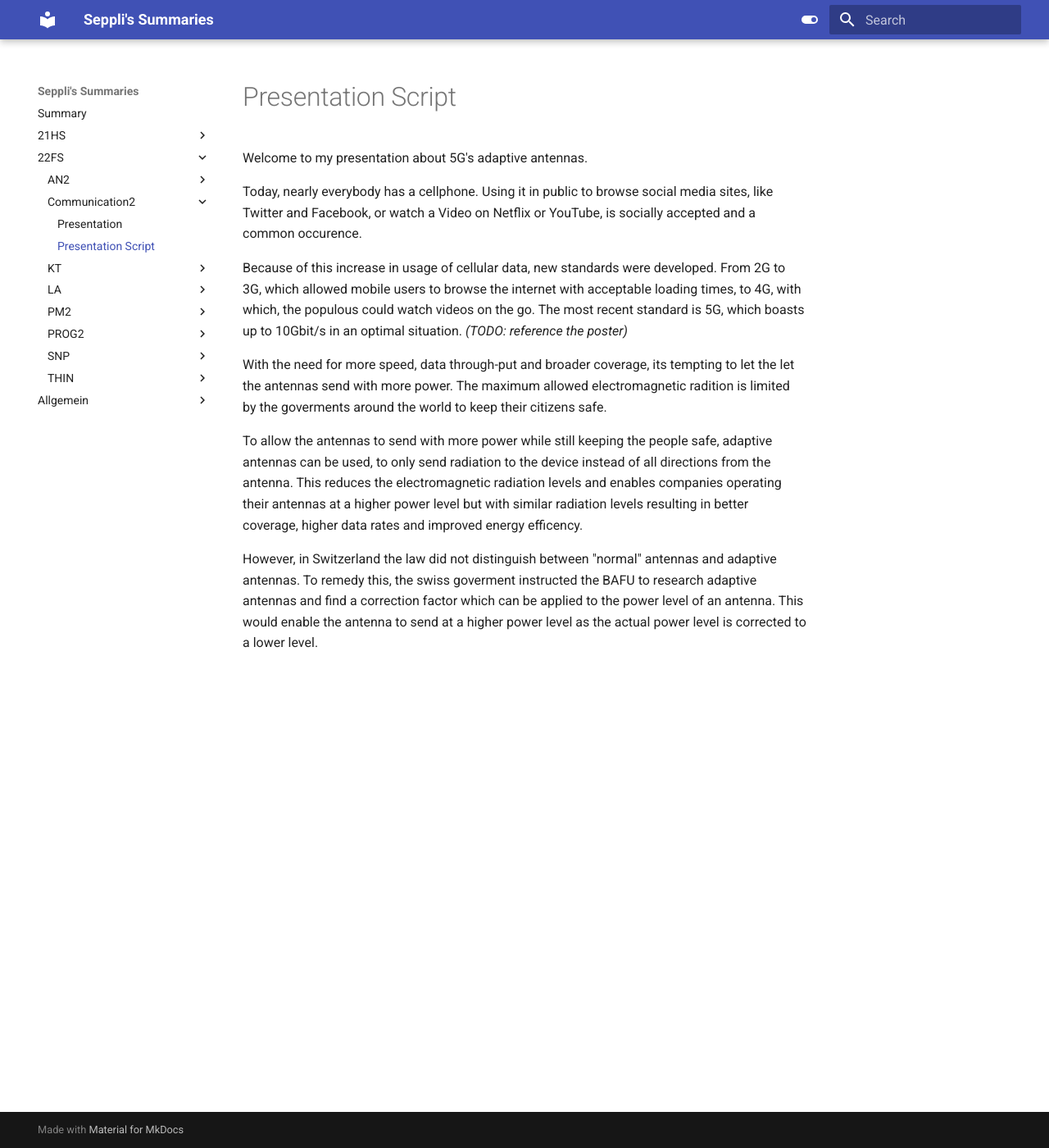
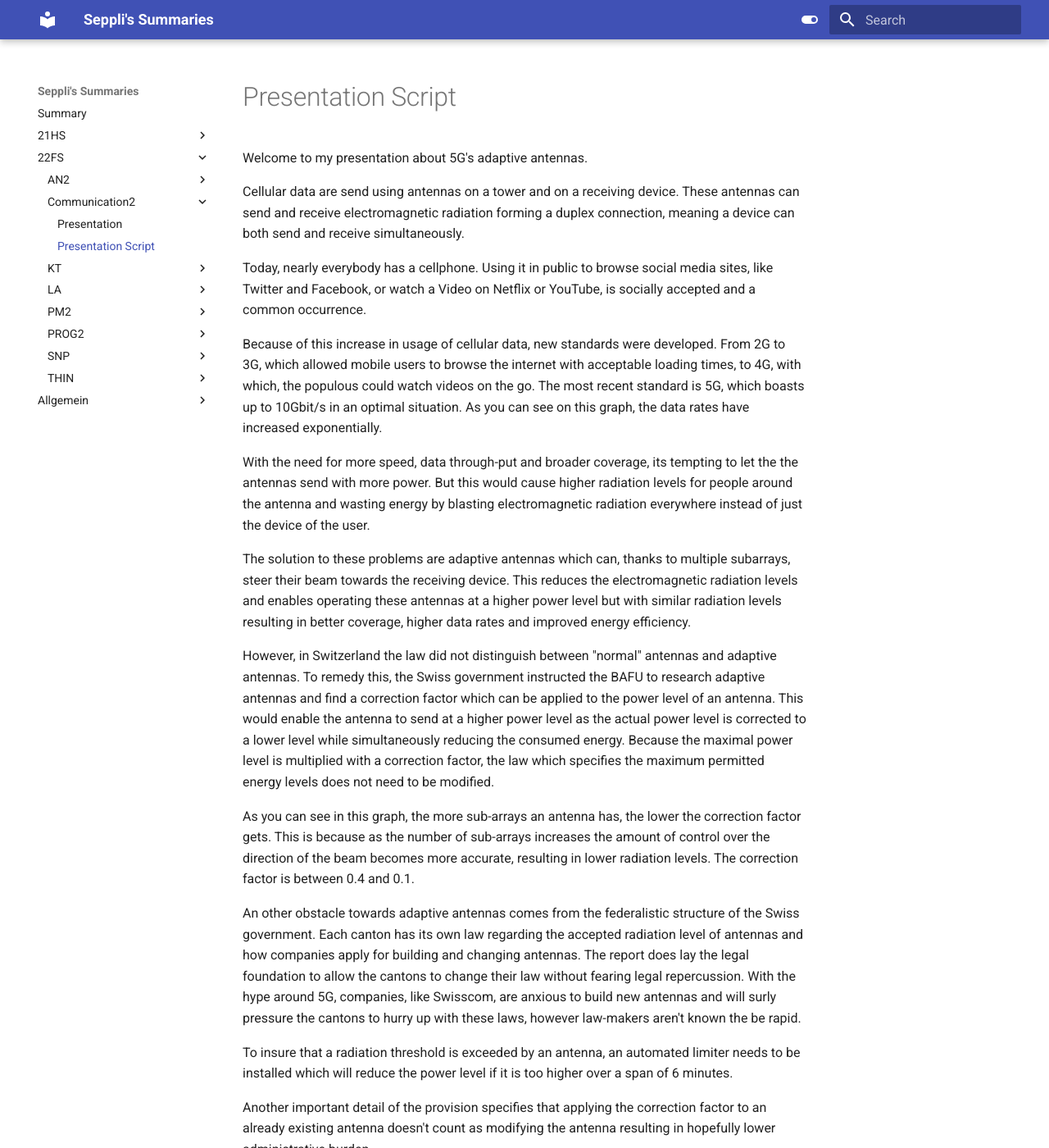
Before and after one commit to Seppli11/ZHAW-Summary, an MkDocs documentation site: the page built from summaries/22FS/Communication2/Presentation_Script.md, in a window 1280 px wide and 1400 px high. Shown: the whole window at 82% size. Built offline with MkDocs 1.6.1 and Material for MkDocs 9.7.7, drawn with Linux system fonts in a browser that asks for light colours; some of the changed text lies outside the part shown.

Commit message:
New Notes...

```diff
--- a/summaries/22FS/Communication2/Presentation_Script.md
+++ b/summaries/22FS/Communication2/Presentation_Script.md
@@ -2,12 +2,24 @@
 
 Welcome to my presentation about 5G's adaptive antennas.
 
-Today, nearly everybody has a cellphone. Using it in public to browse social media sites, like Twitter and Facebook, or watch a Video on Netflix or YouTube, is socially accepted and a common occurence.
+Cellular data are send using antennas on a tower and on a receiving device. These antennas can send and receive electromagnetic radiation forming a duplex connection, meaning a device can both send and receive simultaneously.
 
-Because of this increase in usage of cellular data, new standards were developed. From 2G to 3G, which allowed mobile users to browse the internet with acceptable loading times, to 4G, with which, the populous could watch videos on the go. The most recent standard is 5G, which boasts up to 10Gbit/s in an optimal situation. *(TODO: reference the poster)*
+Today, nearly everybody has a cellphone. Using it in public to browse social media sites, like Twitter and Facebook, or watch a Video on Netflix or YouTube, is socially accepted and a common occurrence.
 
-With the need for more speed, data through-put and broader coverage, its tempting to let the let the antennas send with more power. The maximum allowed electromagnetic radition is limited by the goverments around the world to keep their citizens safe.
+Because of this increase in usage of cellular data, new standards were developed. From 2G to 3G, which allowed mobile users to browse the internet with acceptable loading times, to 4G, with which, the populous could watch videos on the go. The most recent standard is 5G, which boasts up to 10Gbit/s in an optimal situation. As you can see on this graph, the data rates have increased exponentially.
 
-To allow the antennas to send with more power while still keeping the people safe, adaptive antennas can be used, to only send radiation to the device instead of all directions from the antenna. This reduces the electromagnetic radiation levels and enables companies operating their antennas at a higher power level but with similar radiation levels resulting in better coverage, higher data rates and improved energy efficency.
+With the need for more speed, data through-put and broader coverage, its tempting to let the the antennas send with more power. But this would cause higher radiation levels for people around the antenna and wasting energy by blasting electromagnetic radiation everywhere instead of just the device of the user.
 
-However, in Switzerland the law did not distinguish between "normal" antennas and adaptive antennas. To remedy this, the swiss goverment instructed the BAFU to research adaptive antennas and find a correction factor which can be applied to the power level of an antenna. This would enable the antenna to send at a higher power level as the actual power level is corrected to a lower level.
+The solution to these problems are adaptive antennas which can, thanks to multiple subarrays, steer their beam towards the receiving device. This reduces the electromagnetic radiation levels and enables operating these antennas at a higher power level but with similar radiation levels resulting in better coverage, higher data rates and improved energy efficiency.
+
+However, in Switzerland the law did not distinguish between "normal" antennas and adaptive antennas. To remedy this, the Swiss government instructed the BAFU to research adaptive antennas and find a correction factor which can be applied to the power level of an antenna. This would enable the antenna to send at a higher power level as the actual power level is corrected to a lower level while simultaneously reducing the consumed energy. Because the maximal power level is multiplied with a correction factor, the law which specifies the maximum permitted energy levels does not need to be modified.
+
+As you can see in this graph, the more sub-arrays an antenna has, the lower the correction factor gets. This is because as the number of sub-arrays increases the amount of control over the direction of the beam becomes more accurate, resulting in lower radiation levels. The correction factor is between 0.4 and 0.1.
+
+An other obstacle towards adaptive antennas comes from the federalistic structure of the Swiss government. Each canton has its own law regarding the accepted radiation level of antennas and how companies apply for building and changing antennas. The report does lay the legal foundation to allow the cantons to change their law without fearing legal repercussion. With the hype around 5G, companies, like Swisscom, are anxious to build new antennas and will surly pressure the cantons to hurry up with these laws, however law-makers aren't known the be rapid.
+
+To insure that a radiation threshold is exceeded by an antenna, an automated limiter needs to be installed which will reduce the power level if it is too higher over a span of 6 minutes.
+
+Another important detail of the provision specifies that applying the correction factor to an already existing antenna doesn't count as modifying the antenna resulting in hopefully lower administrative burden.
+
+To monitor how effective these antennas are, the BAFU started to monitor the electromagnetic pollution and will publish a report later in 2022. It will be interesting to see, if the electromagnetic pollution will stay stable at the current level.
```
Also changed, not shown: summaries/22FS/LA/summary.md (+4 -0 lines), summaries/22FS/THIN/summary.md (+4 -12 lines).
